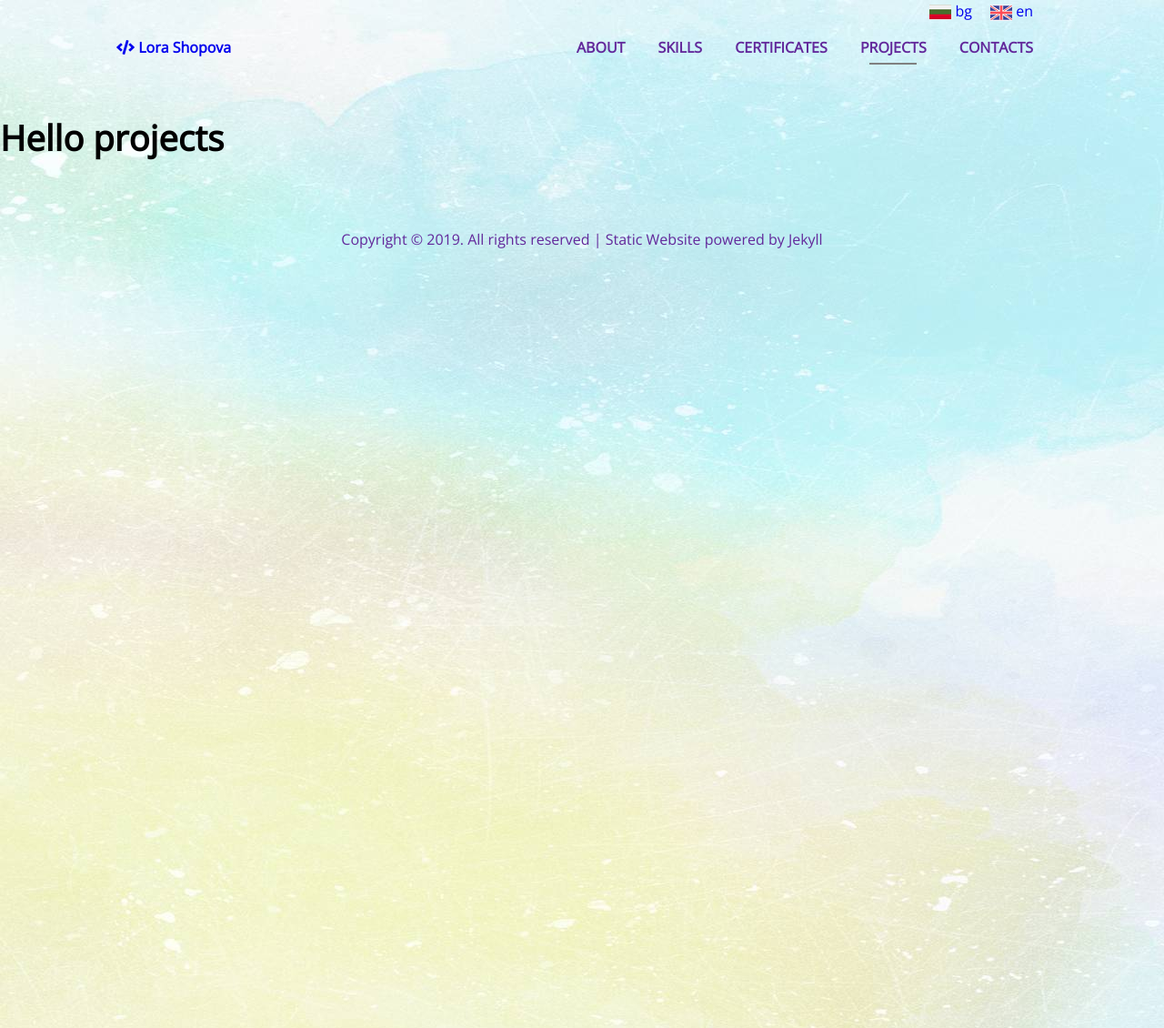
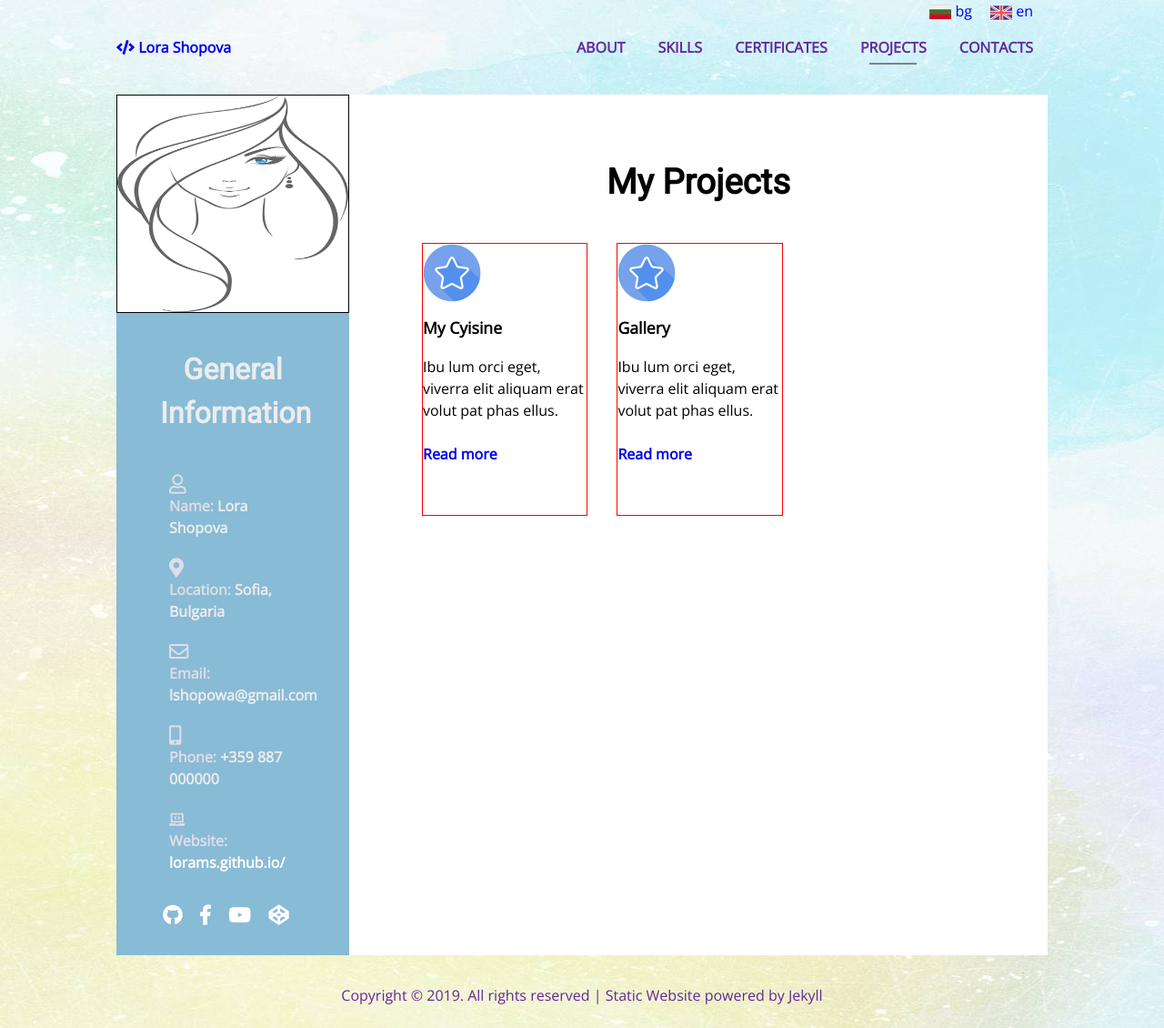
Before and after one commit to LoraMS/lorams.github.io, a Jekyll site: the page built from projects.html, in a window 1280 px wide. Shown: the whole page at 91% size. Built offline with Jekyll 4.4.1, drawn with Linux system fonts in a browser that asks for light colours.

Commit message:
projects page added

```diff
--- /dev/null
+++ b/_data/projects.yml
@@ -0,0 +1,8 @@
+- image: star.png
+  name: My Cyisine
+  link: /projects/mycuisine
+  info: Ibu lum orci eget, viverra elit aliquam erat volut pat phas ellus.
+- image: star.png
+  name: Gallery
+  link: /projects/gallery
+  info: Ibu lum orci eget, viverra elit aliquam erat volut pat phas ellus.
--- a/projects.html
+++ b/projects.html
@@ -5,6 +5,25 @@ lang: en
 ref: projects
 ---
 
-<h1>
-    Hello projects
-</h1>
+<main>
+    <section class="projects-page">
+        {% include aside_info.html %}
+        <div class="projects">
+            <h1>My Projects</h1>
+            <ul>
+
+
+                {% for project in site.data.projects %}
+                    <li>
+                        <img src="/assets/images/{{project.image}}" alt="project-image">
+                        <h6>{{project.name}}</h6>
+                        <p>{{project.info}}</p>
+                        <a href="{{project.link}}">Read more</a>
+                    </li>
+                {% endfor %}
+
+
+            </ul>
+        </div>
+    </section>
+</main>
```
Also changed, not shown: scss/_projects.scss (added, +29 -0 lines).
